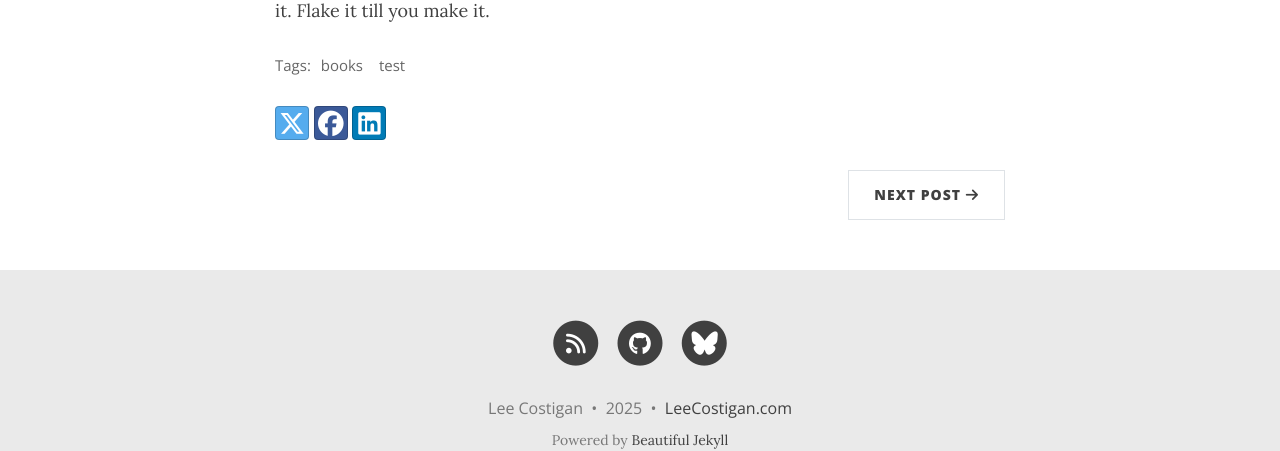
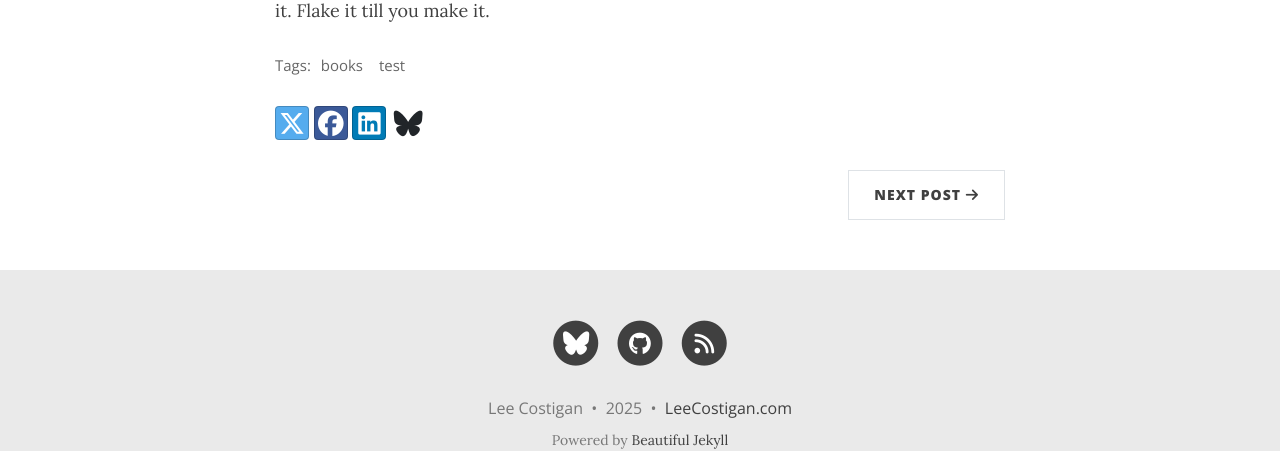
Before and after one commit to lee-costigan/website, a Jekyll site: the page built from _posts/2020-02-26-flake-it-till-you-make-it.md, in a window 1280 px wide and 900 px high, scrolled down 1109 px. Shown: the part 399-850 px from the top of the window. Built offline with Jekyll 4.4.1, drawn with Linux system fonts in a browser that asks for light colours; comment, search, counter and statistics services are not loaded.

Commit message:
social changes

```diff
--- a/_config.yml
+++ b/_config.yml
@@ -49,10 +49,11 @@ round-avatar: true
 # You can change the order that they show up on the page by changing the order here.
 # Uncomment the links you want to show and add your information to each one.
 social-network-links:
+  bluesky: leecostigan.com
+  github: lee-costigan
+  rss: true  # remove this line if you don't want to show an RSS link at the bottom
 #  email: "leecostigan@me.com"
-  rss: true  # remove this line if you don't want to show an RSS link at the bottom
 #  facebook: deanattali
-  github: lee-costigan
 #  twitter: daattali
 #  patreon: DeanAttali
 #  youtube: "@daattali"
@@ -72,7 +73,6 @@ social-network-links:
 #  telegram: yourname
 #  calendly: yourname
 #  mastodon: instance.url/@username
-  bluesky: leecostigan.com
 #  ORCID: your ORCID ID
 #  google-scholar: your google scholar
 #  discord: "invite_code" or "users/userid" or "invite/invite_code"
@@ -93,6 +93,7 @@ rss-description: This website is a virtual proof that I'm awesome
 
 # Select which social network share links to show in posts
 share-links-active:
+  bluesky: true
   twitter: true
   facebook: true
   linkedin: true
@@ -119,7 +120,7 @@ feed_show_tags: true
 post_search: true
 
 # Add a button in the footer to edit the current page. Only works if your website is hosted on GitHub
-edit_page_button: true
+edit_page_button: false
 
 # Allow sub-menu items (second-level navigation menu items) to be longer than the top-level menu
 # If this setting is off, then long sub-menu words might get cut off
--- a/_includes/footer.html
+++ b/_includes/footer.html
@@ -31,10 +31,10 @@
         {% endif %}
       {% endif%}
 
-<!--      {% if site.edit_page_button and site.github.repository_url %}
+      {% if site.edit_page_button and site.github.repository_url %}
         &nbsp;&bull;&nbsp;
         <a title="Edit this page on GitHub" href="{{ site.github.repository_url }}/edit/{{ site.github.source.branch }}/{{ page.path }}" class="text_muted">Edit page</a>
-       {% endif%} -->
+       {% endif%}
 
       </p>
       {% unless site.remove-ads %}<p class="theme-by text-muted">
--- a/_includes/social-share.html
+++ b/_includes/social-share.html
@@ -50,6 +50,14 @@
     </a>
   {% endif %}
 
+  {% if site.share-links-active.bluesky %}
+    <a href="https://bsky.app/intent/compose?text={{ page.title | strip_html | url_encode }}%20{{ page.url | absolute_url | url_encode }}"
+      class="btn btn-social-icon btn-bluesky" title="Share on Bluesky">
+      <span class="fab fa-fw fa-bluesky" aria-hidden="true"></span>
+      <span class="sr-only">Bluesky</span>
+    </a>
+  {% endif %}
+
 </section>
 
 {% endif %}
```
